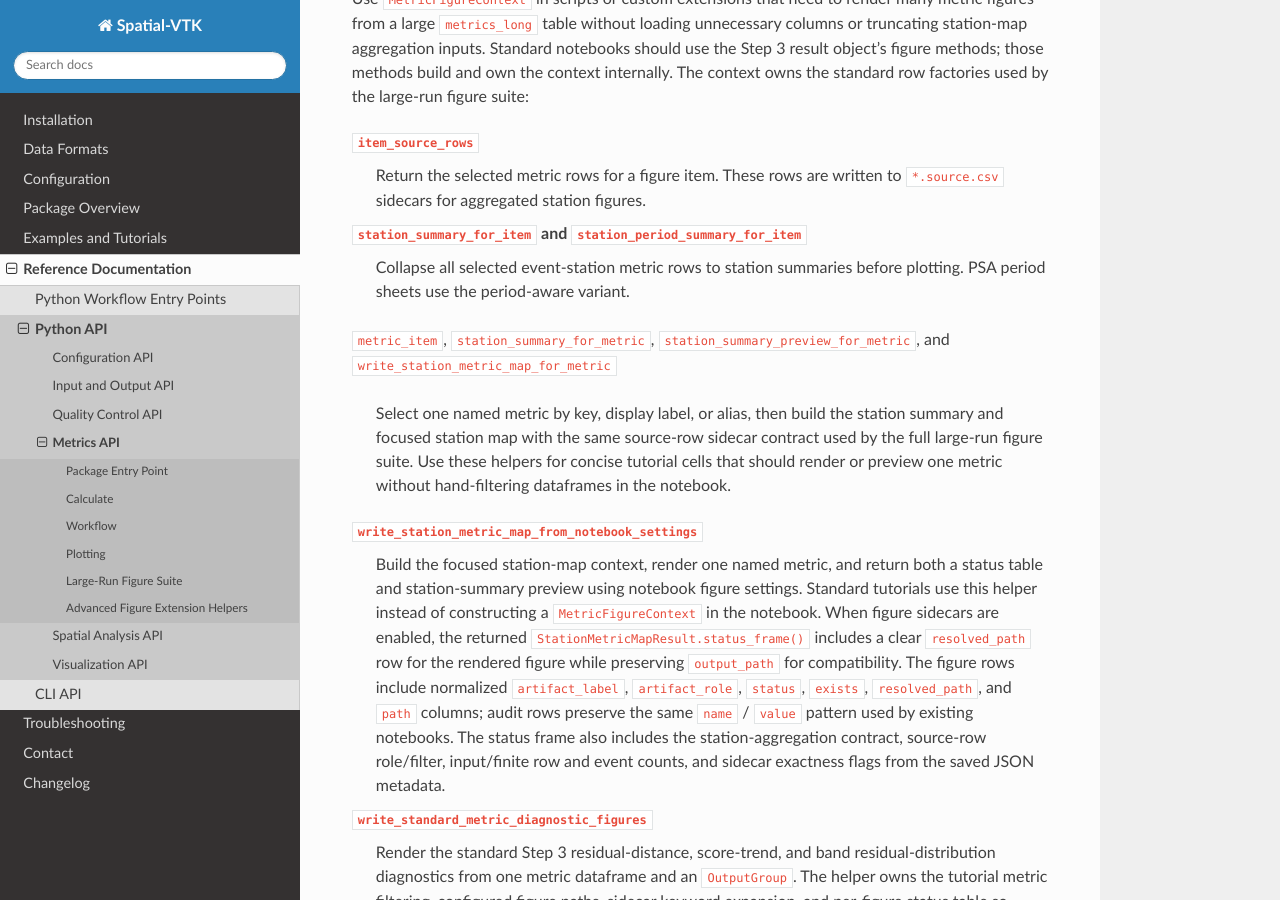
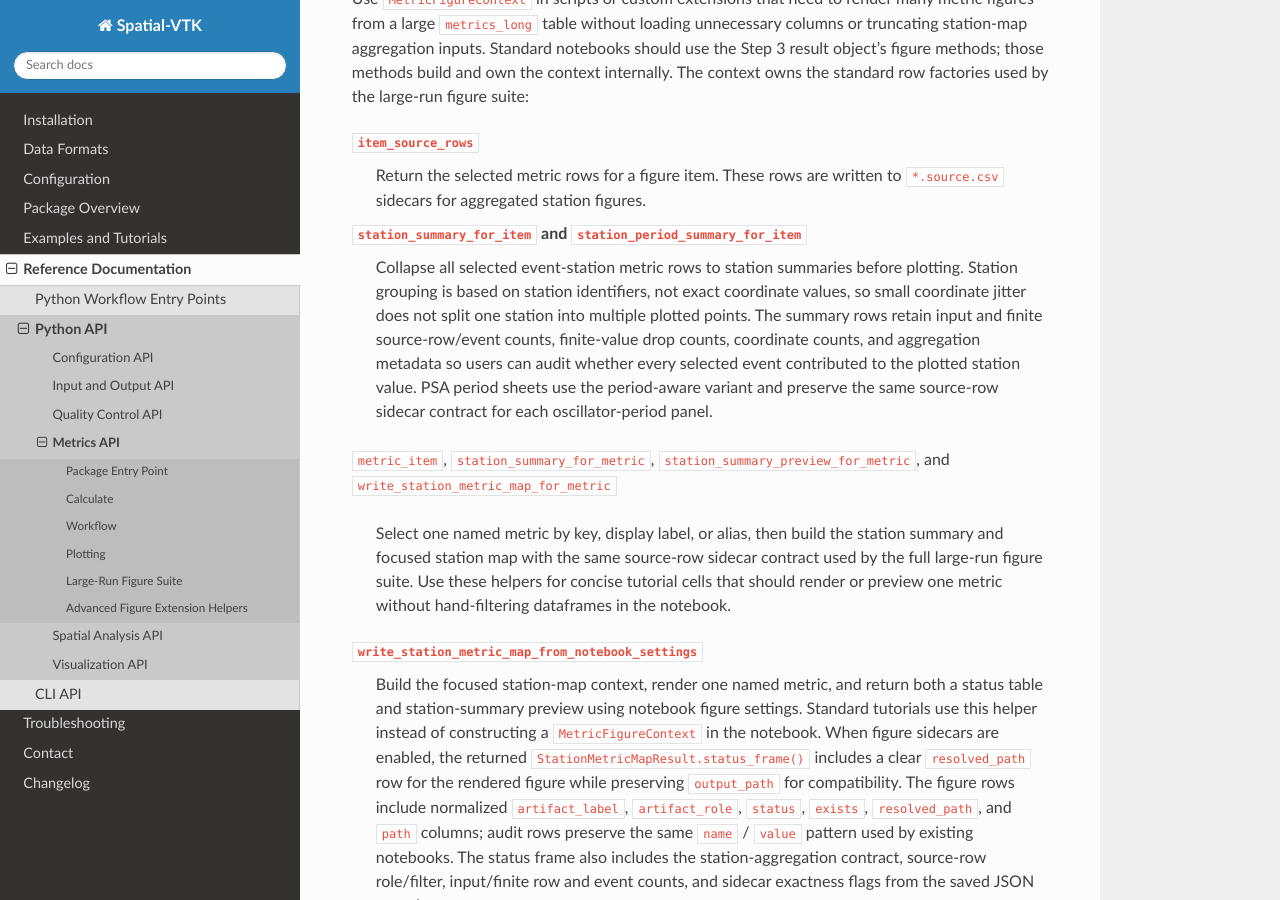
Before and after one commit to bcbirkel/spatial-vtk, a Sphinx documentation site: the page built from docs/reference/api/metrics.rst, in a window 1280 px wide and 900 px high, scrolled down 4628 px. Built offline with Sphinx 7.4.7 and the Read the Docs theme 3.1.0, drawn with Linux system fonts in a browser that asks for light colours.

Commit message:
Clarify station map aggregation docs

```diff
--- a/docs/reference/api/metrics.rst
+++ b/docs/reference/api/metrics.rst
@@ -270,7 +270,14 @@ factories used by the large-run figure suite:
 
 ``station_summary_for_item`` and ``station_period_summary_for_item``
    Collapse all selected event-station metric rows to station summaries before
-   plotting. PSA period sheets use the period-aware variant.
+   plotting. Station grouping is based on station identifiers, not exact
+   coordinate values, so small coordinate jitter does not split one station
+   into multiple plotted points. The summary rows retain input and finite
+   source-row/event counts, finite-value drop counts, coordinate counts, and
+   aggregation metadata so users can audit whether every selected event
+   contributed to the plotted station value. PSA period sheets use the
+   period-aware variant and preserve the same source-row sidecar contract for
+   each oscillator-period panel.
 
 ``metric_item``, ``station_summary_for_metric``,
 ``station_summary_preview_for_metric``, and
```
Also changed, not shown: docs/changelog.rst (+10 -0 lines), 1 other file.
